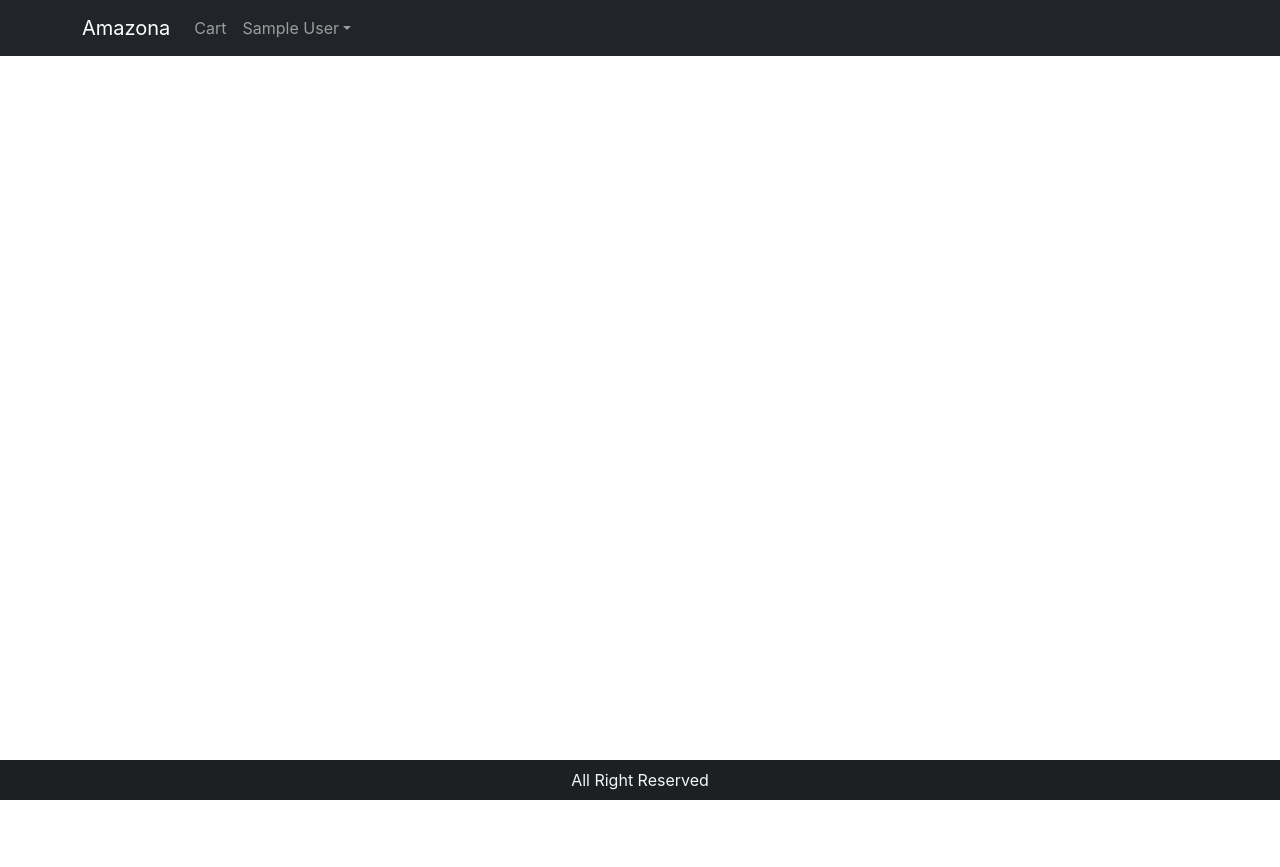
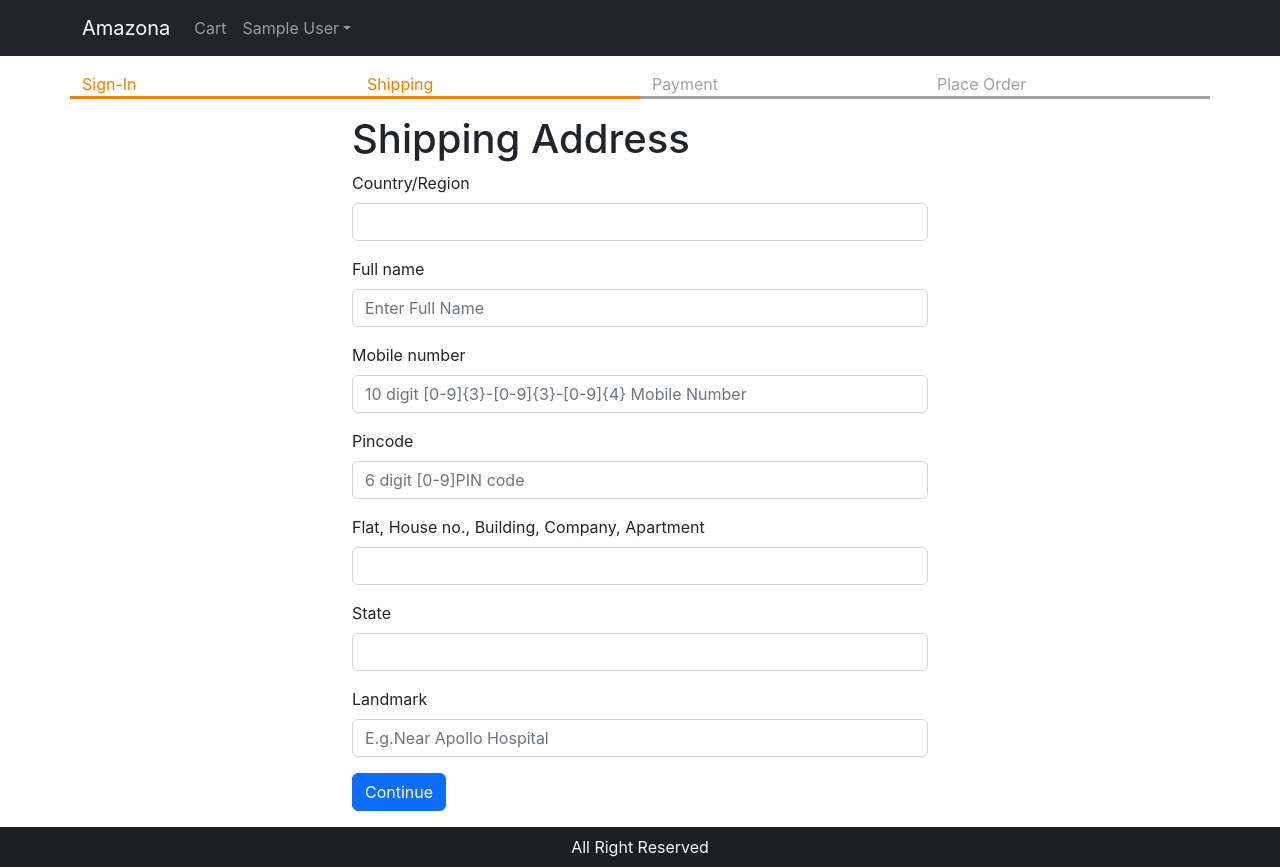
Before and after one commit to SUNIL7978/E-commerce-amazona, a React (Create React App) app in the folder frontend/: page /shipping in a window 1280 px wide. Before the commit the page ends 800 px from the top, so only its background shows below. Built offline with nearby package versions, Linux system fonts and the light colour scheme; sample sign-in values are in the browser's storage.

Commit message:
Create Shipping Screen

```diff
--- a/frontend/src/App.js
+++ b/frontend/src/App.js
@@ -13,6 +13,7 @@ import { useContext } from 'react';
 import { Store } from './Store';
 import CartScreen from './Screens/CartScreen';
 import SignInScreen from './Screens/SignInScreen';
+import ShippingAddressScreen from './Screens/ShippingAddressScreen';
 
 function App() {
   const { state, dispatch: ctxDispatch } = useContext(Store);
@@ -22,12 +23,13 @@ function App() {
   const signoutHandler = () => {
     ctxDispatch({ type: 'USER_SIGNOUT' });
     localStorage.removeItem('userInfo');
+    localStorage.removeItem('shippingAddress');
   };
 
   return (
     <BrowserRouter>
       <div className='d-flex flex-column site-container'>
-        <ToastContainer position="bottom-center" limit={1} className="mb-3"/>
+        <ToastContainer position="bottom-center" limit={1} className="mb-3" />
         <header>
           <Navbar bg="dark" variant="dark">
             <Container>
@@ -75,6 +77,7 @@ function App() {
               <Route path='/product/:slug' element={<ProductScreen />} />
               <Route path='/cart' element={<CartScreen />} />
               <Route path="/signin" element={<SignInScreen />} />
+              <Route path='/shipping' element={<ShippingAddressScreen />} />
               <Route path='/' element={<HomeScreen />} />
             </Routes>
           </Container>
--- /dev/null
+++ b/frontend/src/Components/CheckoutSteps.js
@@ -0,0 +1,14 @@
+import React from 'react';
+import Row from 'react-bootstrap/Row';
+import Col from 'react-bootstrap/Col';
+
+export default function CheckoutSteps(props) {
+  return (
+    <Row className="checkout-steps">
+      <Col className={props.step1 ? 'active' : ''}>Sign-In</Col>
+      <Col className={props.step2 ? 'active' : ''}>Shipping</Col>
+      <Col className={props.step3 ? 'active' : ''}>Payment</Col>
+      <Col className={props.step4 ? 'active' : ''}>Place Order</Col>
+    </Row>
+  );
+}
--- /dev/null
+++ b/frontend/src/Screens/ShippingAddressScreen.js
@@ -0,0 +1,103 @@
+import React, { useContext, useEffect, useState } from 'react'
+import { Helmet } from 'react-helmet-async'
+import Button from 'react-bootstrap/Button'
+import Form from 'react-bootstrap/Form'
+import { Store } from '../Store'
+import { useNavigate } from 'react-router-dom'
+import CheckoutSteps from '../Components/CheckoutSteps'
+
+const ShippingAddressScreen = () => {
+    const navigate = useNavigate()
+    const { state, dispatch: ctxDispatch } = useContext(Store);
+    const { userInfo, cart: { shippingAddress } } = state
+
+    const [country, setCountry] = useState(shippingAddress.country || '')
+    const [fullname, setFullName] = useState(shippingAddress.fullname || '')
+    const [mobilenumber, setMobileNumber] = useState(shippingAddress.mobilenumber || '')
+    const [pincode, setPinCode] = useState(shippingAddress.pincode || '')
+    const [address, setAddress] = useState(shippingAddress.address || '')
+    const [states, setState] = useState(shippingAddress.states || '')
+    const [landmark, setLandmark] = useState(shippingAddress.landmark || '')
+
+    useEffect(() => {
+        if (!userInfo) {
+            navigate('/signin?redirect=/shipping');
+        }
+    }, [userInfo, navigate]);
+
+
+    const submitHandler = () => {
+        ctxDispatch({
+            type: 'SAVE_SHIPPING_ADDRESS',
+            payload: {
+                country,
+                fullname,
+                mobilenumber,
+                pincode,
+                address,
+                states,
+                landmark
+            }
+        })
+        localStorage.setItem('shippingAddress', JSON.stringify({
+            country,
+            fullname,
+            mobilenumber,
+            pincode,
+            address,
+            states,
+            landmark
+        }))
+        navigate('/payment');
+    }
+    return (
+        <div>
+            <Helmet>
+                <title>Shipping</title>
+            </Helmet>
+            <CheckoutSteps step1 step2/>
+            <div className='container small-container mt-3'>
+                <h1>Shipping Address</h1>
+                <Form onSubmit={submitHandler}>
+                    <Form.Group className='mb-3' controlId='country'>
+                        <Form.Label>Country/Region</Form.Label>
+                        <Form.Control type="text" value={country} required onChange={(e) => setCountry(e.target.value)} />
+                    </Form.Group>
+                    <Form.Group className='mb-3' controlId='fullname'>
+                        <Form.Label>Full name</Form.Label>
+                        <Form.Control type="text" value={fullname} required placeholder='Enter Full Name' onChange={(e) => setFullName(e.target.value)} />
+                    </Form.Group>
+                    <Form.Group className='mb-3' controlId='mobilenumber'>
+                        <Form.Label>Mobile number</Form.Label>
+                        <Form.Control type="tel" value={mobilenumber} required pattern="[0-9]{3}-[0-9]{3}-[0-9]{4}" placeholder='10 digit [0-9]{3}-[0-9]{3}-[0-9]{4} Mobile Number ' onChange={(e) => setMobileNumber(e.target.value)} />
+                    </Form.Group>
+                    <Form.Group className='mb-3' controlId='pincode'>
+                        <Form.Label>Pincode</Form.Label>
+                        <Form.Control type="text" value={pincode} required placeholder='6 digit [0-9]PIN code' onChange={(e) => setPinCode(e.target.value)} />
+                    </Form.Group>
+                    <Form.Group className='mb-3' controlId='address'>
+                        <Form.Label>Flat, House no., Building, Company, Apartment</Form.Label>
+                        <Form.Control type="text" value={address} required onChange={(e) => setAddress(e.target.value)} />
+                    </Form.Group>
+                    <Form.Group className='mb-3' controlId='states'>
+                        <Form.Label>State</Form.Label>
+                        <Form.Control type="text" value={states} required onChange={(e) => setState(e.target.value)} />
+                    </Form.Group>
+                    <Form.Group className='mb-3' controlId='landmark'>
+                        <Form.Label>Landmark</Form.Label>
+                        <Form.Control type="text" value={landmark} required placeholder='E.g.Near Apollo Hospital' onChange={(e) => setLandmark(e.target.value)} />
+                    </Form.Group>
+                    <div className="mb-3">
+                        <Button variant="primary" type='submit'>
+                            Continue
+                        </Button>
+                    </div>
+                </Form>
+
+
+            </div>
+        </div>
+    )
+}
+
+export default ShippingAddressScreen
--- a/frontend/src/Store.js
+++ b/frontend/src/Store.js
@@ -4,10 +4,13 @@ export const Store = createContext();
 
 const initialState = {
   userInfo: localStorage.getItem('userInfo')
-  ? JSON.parse(localStorage.getItem('userInfo'))
-  : null,
+    ? JSON.parse(localStorage.getItem('userInfo'))
+    : null,
 
   cart: {
+    shippingAddress: localStorage.getItem('shippingAddress')
+      ? JSON.parse(localStorage.getItem('shippingAddress'))
+      : {},
     cartItems: localStorage.getItem('cartItems')
       ? JSON.parse(localStorage.getItem('cartItems'))
       : [],
@@ -42,7 +45,16 @@ function reducer(state, action) {
       return {
         ...state,
         userInfo: null,
+        cart: {
+          cartItems: [],
+          shippingAddress: {},
+        },
       };
+    case 'SAVE_SHIPPING_ADDRESS':
+      return {
+        ...state,
+        cart: { ...state.cart, shippingAddress: action.payload }
+      }
     default:
       return state;
   }
--- a/frontend/src/index.css
+++ b/frontend/src/index.css
@@ -93,3 +93,12 @@ footer{
 .small-container{
   max-width: 600px;
 }
+
+.checkout-steps > div {
+  border-bottom: 0.2rem solid #a0a0a0;
+  color: #a0a0a0;
+}
+.checkout-steps > div.active {
+  border-bottom: 0.2rem solid #f08000;
+  color: #f08000;
+}
```
Also changed, not shown: 1 other file (tests, documents, lock files or other folders).
